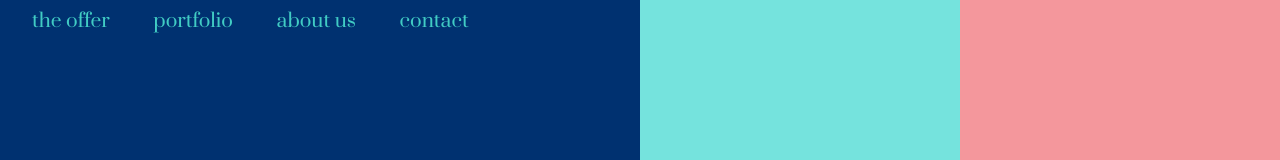
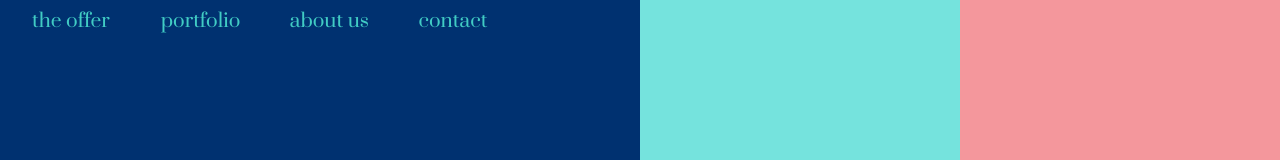
Before and after one commit to justynamak/creative-agency, a plain HTML site: page index.html in a window 1280 px wide. Shown: the top 160 px of the page. Drawn offline with nearby package versions, Linux system fonts and the light colour scheme; files that its build step writes are made by us from their sources; files whose address does not match are found by name.

Commit message:
Add files via upload
add width to nav__item

```diff
--- a/sass/components/_nav.scss
+++ b/sass/components/_nav.scss
@@ -16,9 +16,9 @@
 
 
     &__item{
-        padding: 2% 6% 0 0;
+        padding-top: 2%;
         display: inline-block;
-
+        width: 20%;
         @media #{$information-small-size}{
             padding: 0;
             width: 100%;
```
